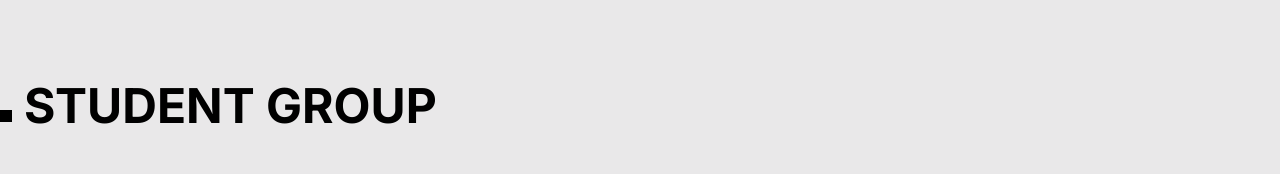
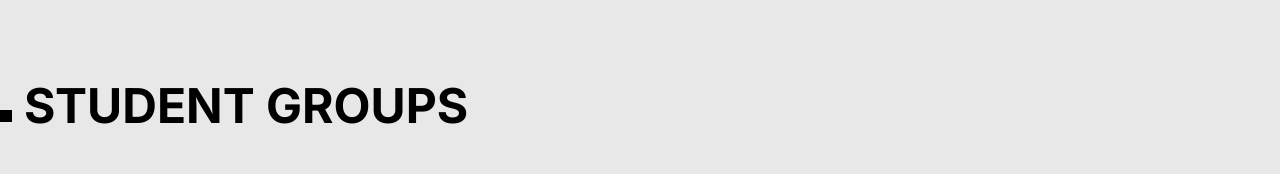
Before and after one commit to mhdaslamp/cse_dept_site, a Next.js app: page /activity/student_gp in a window 1280 px wide. Shown: the part 176-368 px from the top of the page. Built offline with nearby package versions, Linux system fonts and the light colour scheme.

Commit message:
activity modifing

```diff
--- a/src/app/activity/student_gp/page.jsx
+++ b/src/app/activity/student_gp/page.jsx
@@ -9,7 +9,7 @@ export default function Student() {
       <div className="bg-[#e9e8e9]">
         <div className="container mx-auto w-full h-[350px] flex justify-start items-end pb-8">
           <span className="w-3 h-3 bg-black mb-5 mr-3"></span>
-          <h1 className="uppercase text-[48px] font-bold">Student group</h1>
+          <h1 className="uppercase text-[48px] font-bold">Student groups</h1>
         </div>
       </div>
       {data.map((item, index) => (
```
